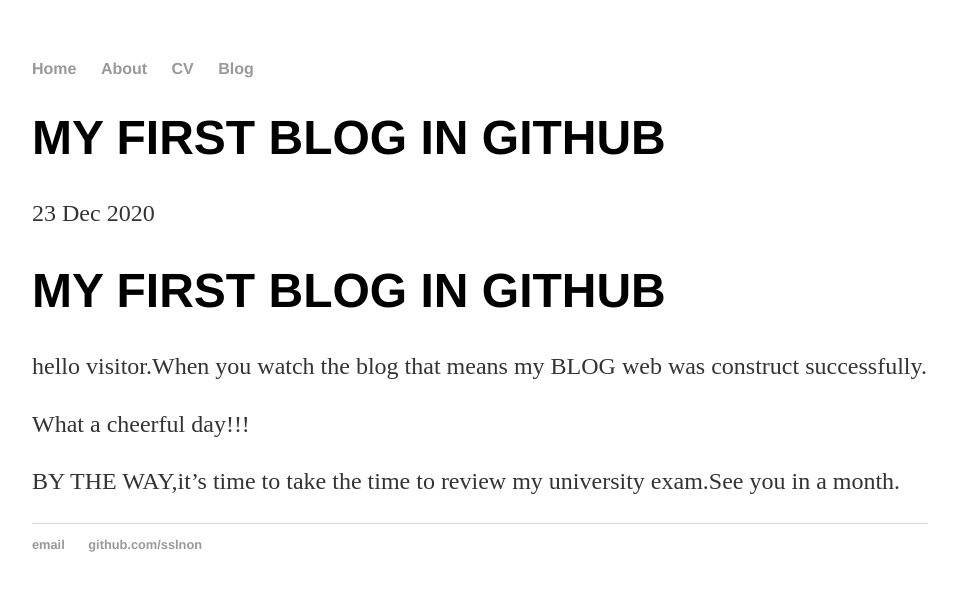
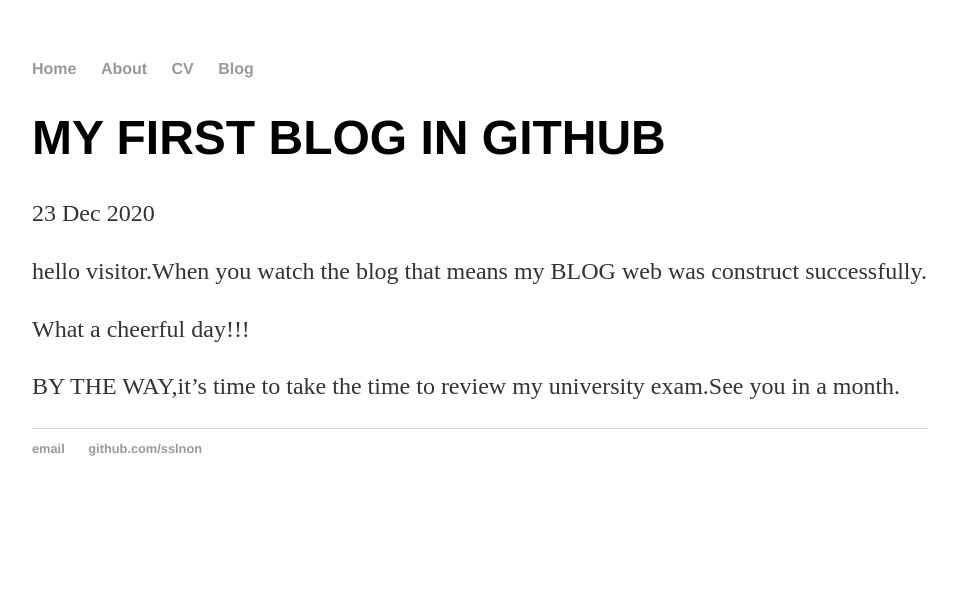
Before and after one commit to Sslnon/Sslnon.github.io, a Jekyll site: the page built from _posts/2020-12-23-HELLO-BLOG.md, in a window 1280 px wide. Shown: the top 591 px of the page, without its empty margins (160-1117 px from the left). Built offline with Jekyll 4.4.1, drawn with Linux system fonts in a browser that asks for light colours.

Commit message:
Update 2020-12-23-HELLO-BLOG.md

```diff
--- a/_posts/2020-12-23-HELLO-BLOG.md
+++ b/_posts/2020-12-23-HELLO-BLOG.md
@@ -3,9 +3,6 @@ layout: post
 title: "MY FIRST BLOG IN GITHUB"
 date: 2020-12-23
 ---
-
-# MY FIRST BLOG IN GITHUB
-
 hello visitor.When you watch the blog that means my BLOG web was construct successfully.
 
 What a cheerful day!!!
```
